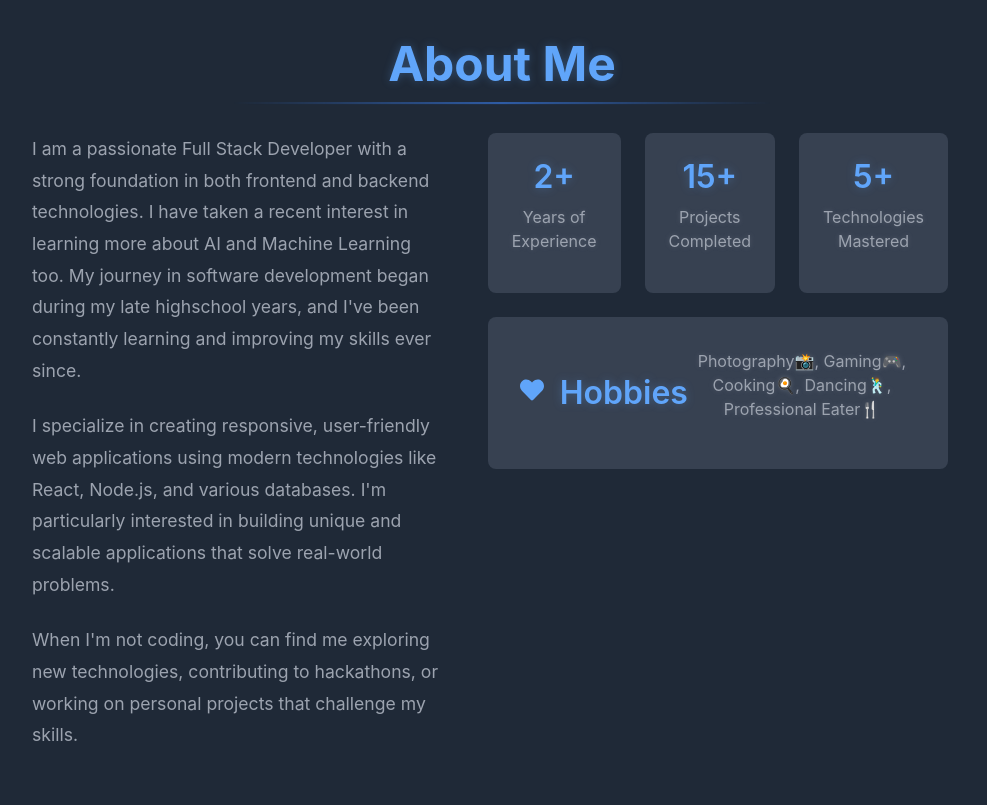
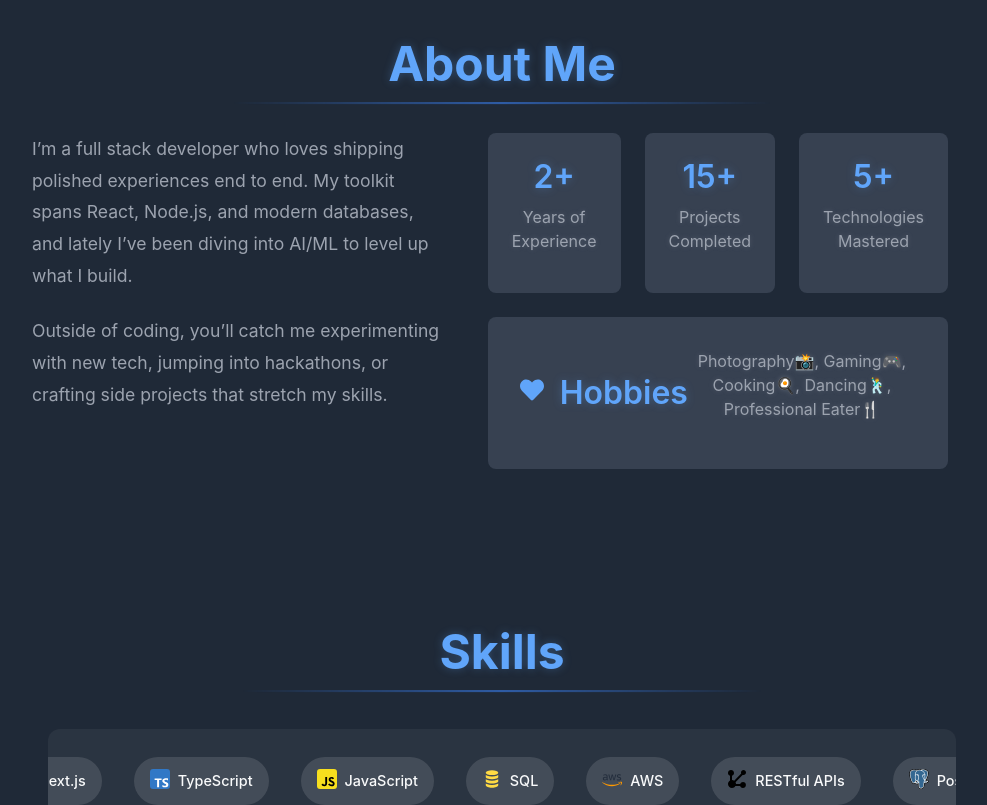
Before and after one commit to AmielHalili/my-portfolio, a React (Vite) app: page / in a window 1280 px wide. Shown: the part 840-1645 px from the top of the page, without its empty margins (138-1125 px from the left). Built offline with nearby package versions, Linux system fonts and the light colour scheme.

Commit message:
adjust about me

```diff
--- a/src/components/About.jsx
+++ b/src/components/About.jsx
@@ -11,18 +11,10 @@ const About = () => {
         <div className="about-content">
           <RevealOnScroll className="about-text">
             <p>
-              I am a passionate Full Stack Developer with a strong foundation in both frontend and backend technologies. I have taken a recent interest in learning more about AI and Machine Learning too.
-              My journey in software development began during my late highschool years, and I've been constantly learning and
-              improving my skills ever since.
+              I’m a full stack developer who loves shipping polished experiences end to end. My toolkit spans React, Node.js, and modern databases, and lately I’ve been diving into AI/ML to level up what I build.
             </p>
             <p>
-              I specialize in creating responsive, user-friendly web applications using modern technologies like React,
-              Node.js, and various databases. I'm particularly interested in building unique and scalable applications that solve
-              real-world problems.
-            </p>
-            <p>
-              When I'm not coding, you can find me exploring new technologies, contributing to hackathons,
-              or working on personal projects that challenge my skills.
+              Outside of coding, you’ll catch me experimenting with new tech, jumping into hackathons, or crafting side projects that stretch my skills.
             </p>
           </RevealOnScroll>
           <RevealOnScroll className="about-stats" delay={0.1}>
```
